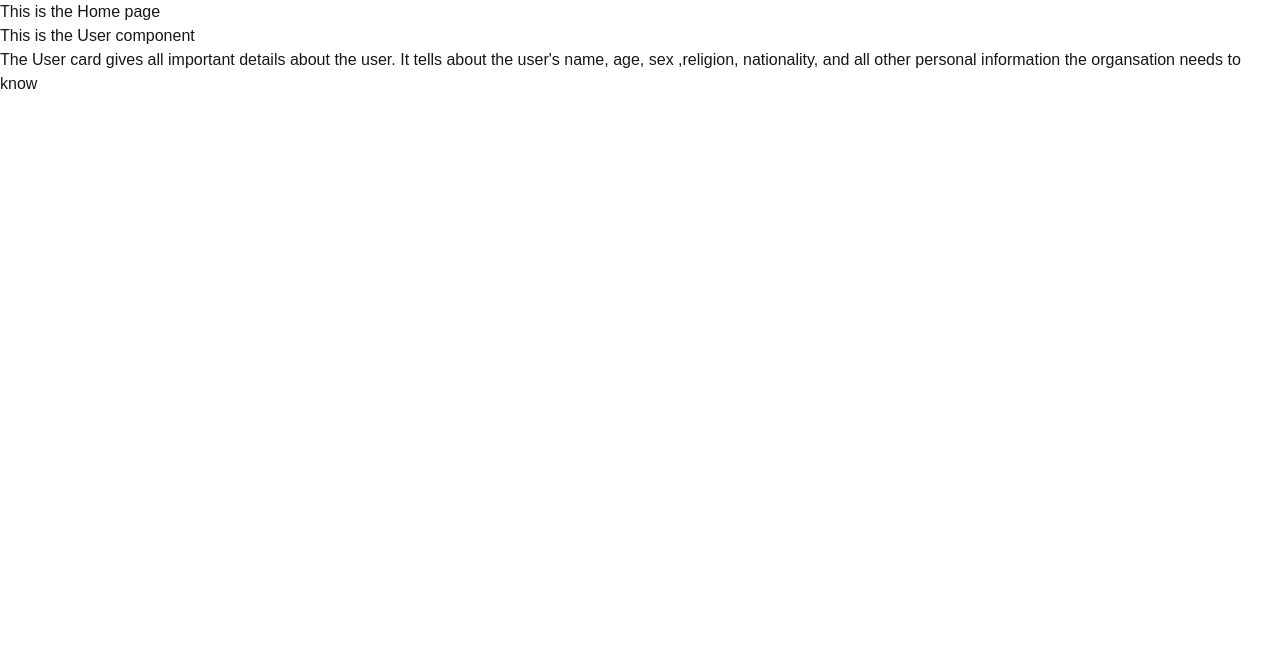
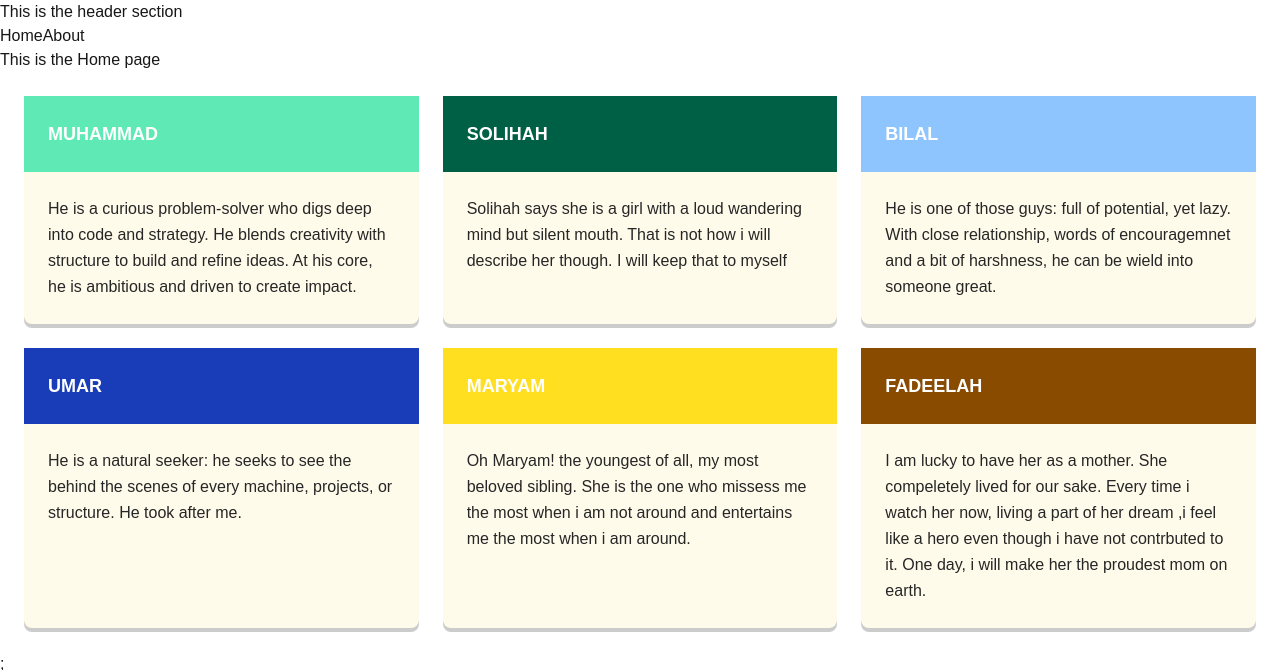
Before and after one commit to kodget/alx-project-0x02-setup, a Next.js app in the folder alx-project-0x02/: page /home in a window 1280 px wide. Shown: the top 670 px of the page. Built offline with nearby package versions, Linux system fonts and the light colour scheme.

Commit message:
Refractor: Style and Organise card component
The card component was well organized in relation to the pages router format and was styles. Resonsiveness was also ensured

```diff
--- a/alx-project-0x02/components/common/Card.tsx
+++ b/alx-project-0x02/components/common/Card.tsx
@@ -1,9 +1,21 @@
 import { CardProps } from "@/interfaces";
-const Card: React.FC<CardProps> = ({ title, content }) => {
+
+const Card: React.FC<CardProps> = ({
+  title,
+  content,
+  initColor,
+  hoverColor,
+}) => {
   return (
-    <div>
-      <h1>This is the {title} component</h1>
-      <p>{content}</p>
+    <div className="rounded-lg bg-amber-50 shadow-[0_4px_0_rgba(0,0,0,0.2)] hover:shadow-[0_8px_15px_rgba(0,0,0,0.25)] transition-all suration-300">
+      <h1
+        className={`p-6 ${initColor} m-auto  text-lg ${hoverColor} transition-all duration-300 uppercase text-white font-bold`}
+      >
+        {title}
+      </h1>
+      <p className="p-6 font-medium text-neutral-800 leading-relaxed">
+        {content}
+      </p>
     </div>
   );
 };
--- /dev/null
+++ b/alx-project-0x02/components/common/CardList.tsx
@@ -0,0 +1,14 @@
+import { CARDLIST } from "@/constants";
+import Card from "./Card";
+
+export default function CardList() {
+  return (
+    <>
+      <div className="grid xl:grid-cols-3 md:grid-cols-2 sm:grid-cols-1 max-[600px]:grid-cols-1 gap-6 p-6">
+        {CARDLIST.map((card, index) => (
+          <Card key={index} {...card} />
+        ))}
+      </div>
+    </>
+  );
+}
--- /dev/null
+++ b/alx-project-0x02/components/layout/Layout.tsx
@@ -0,0 +1,13 @@
+import Header from "./Header";
+import { LayoutProps } from "@/interfaces";
+
+const Layout: React.FC<LayoutProps> = ({ children }) => {
+  return (
+    <div>
+      <Header />
+      {children}
+    </div>
+  );
+};
+
+export default Layout;
--- /dev/null
+++ b/alx-project-0x02/constants/index.ts
@@ -0,0 +1,46 @@
+import { CardProps } from "@/interfaces";
+
+export const CARDLIST: CardProps[] = [
+  {
+    title: "Muhammad",
+    content:
+      "He is a curious problem-solver who digs deep into code and strategy. He blends creativity with structure to build and refine ideas. At his core, he is ambitious and driven to create impact.",
+    initColor: "bg-emerald-300",
+    hoverColor: "hover:bg-emerald-800",
+  },
+  {
+    title: "Solihah",
+    content:
+      "Solihah says she is a girl with a loud wandering mind but silent mouth. That is not how i will describe her though. I will keep that to myself",
+    initColor: "bg-emerald-800",
+    hoverColor: "hover:bg-emerald-300",
+  },
+  {
+    title: "Bilal",
+    content:
+      "He is one of those guys: full of potential, yet lazy. With close relationship, words of encouragemnet and a bit of harshness, he can be wield into someone great.",
+    initColor: "bg-blue-300",
+    hoverColor: "hover:bg-blue-800",
+  },
+  {
+    title: "Umar",
+    content:
+      "He is a natural seeker: he seeks to see the behind the scenes of every machine, projects, or structure. He took after me.",
+    initColor: "bg-blue-800",
+    hoverColor: "hover:bg-blue-300",
+  },
+  {
+    title: "Maryam",
+    content:
+      "Oh Maryam! the youngest of all, my most beloved sibling. She is the one who missess me the most when i am not around and entertains me the most when i am around.",
+    initColor: "bg-yellow-300",
+    hoverColor: "hover:bg-yellow-800",
+  },
+  {
+    title: "Fadeelah",
+    content:
+      "I am lucky to have her as a mother. She compeletely lived for our sake. Every time i watch her now, living a part of her dream ,i feel like a hero even though i have not contrbuted to it. One day, i will make her the proudest mom on earth.",
+    initColor: "bg-yellow-800",
+    hoverColor: "hover:bg-yellow-300",
+  },
+];
--- a/alx-project-0x02/pages/_app.tsx
+++ b/alx-project-0x02/pages/_app.tsx
@@ -1,6 +1,11 @@
 import "@/styles/globals.css";
+import Layout from "@/components/layout/Layout";
 import type { AppProps } from "next/app";
 
 export default function App({ Component, pageProps }: AppProps) {
-  return <Component {...pageProps} />;
+  return (
+    <Layout>
+      <Component {...pageProps} />;
+    </Layout>
+  );
 }
--- a/alx-project-0x02/pages/home.tsx
+++ b/alx-project-0x02/pages/home.tsx
@@ -1,12 +1,9 @@
-import Card from "@/components/common/Card";
+import CardList from "@/components/common/CardList";
 const Home = () => {
   return (
     <>
       <h1>This is the Home page</h1>
-      <Card
-        title="User"
-        content="The User card gives all important details about the user. It tells about the user's name, age, sex ,religion, nationality, and all other personal information the organsation needs to know"
-      />
+      <CardList />
     </>
   );
 };
--- a/alx-project-0x02/pages/index.tsx
+++ b/alx-project-0x02/pages/index.tsx
@@ -15,7 +15,7 @@ const geistMono = Geist_Mono({
 export default function Home() {
   return (
     <div
-      className={`${geistSans.className} ${geistMono.className} font-sans grid grid-rows-[20px_1fr_20px] items-center justify-items-center min-h-screen p-8 pb-20 gap-16 sm:p-20`}
+      className={`${geistSans.className} ${geistMono.className} font-sans grid grid-rows-[20px_1fr_20px] items-center justify-items-center min-h-screen p-8 pb-20 gap-16 sm:p-20 bg-black text-white`}
     >
       <Header />
       <main className="flex flex-col gap-[32px] row-start-2 items-center sm:items-start">
```
Also changed, not shown: alx-project-0x02/interfaces/index.ts (+10 -0 lines).
